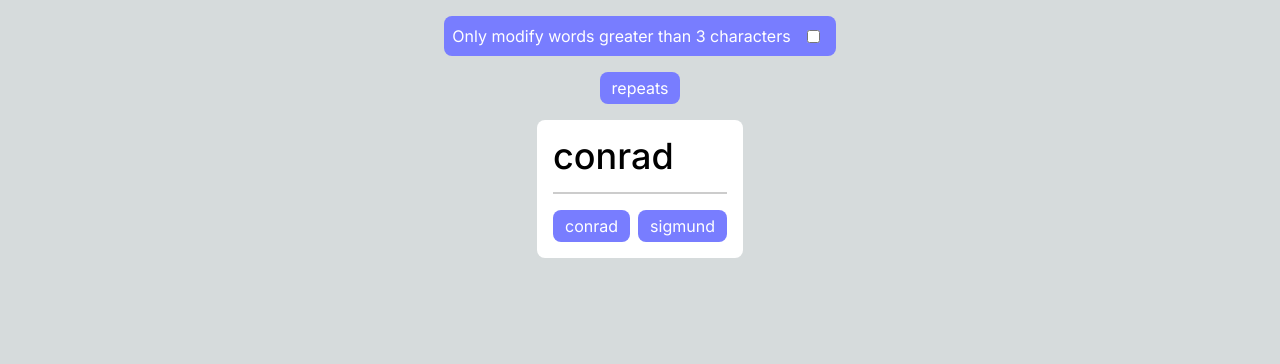
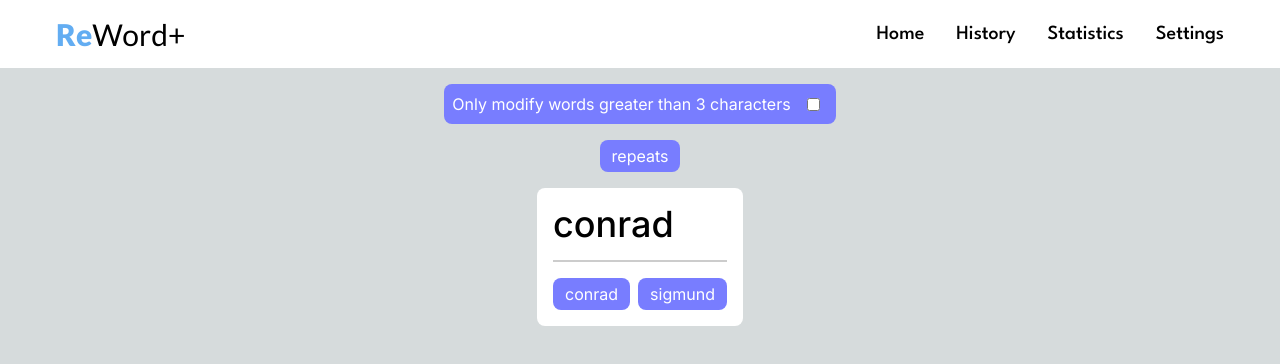
Before and after one commit to Verusins/ReWord-Plus, a Next.js app in the folder frontend/: page / in a window 1280 px wide. Shown: the top 364 px of the page. Built offline with nearby package versions, Linux system fonts and the light colour scheme.

Commit message:
Fix font color and add navbar

```diff
--- a/frontend/app/page.tsx
+++ b/frontend/app/page.tsx
@@ -1,9 +1,10 @@
-'use client'
-import ReWordCheck from '@/components/rewordcheck'
-import Synonym from '@/components/synonym';
-import SynonymSelect from '@/components/synonymselect';
-import Image from 'next/image'
-import React, { useState, useEffect } from 'react';
+"use client";
+import NavBar from "@/components/navbar";
+import ReWordCheck from "@/components/rewordcheck";
+import Synonym from "@/components/synonym";
+import SynonymSelect from "@/components/synonymselect";
+import Image from "next/image";
+import React, { useState, useEffect } from "react";
 
 export default function Home() {
   const [is3Char, setIs3Char] = useState(false);
@@ -15,10 +16,17 @@ export default function Home() {
   };
   let list: string[] = ["conrad", "sigmund"];
   return (
-    <main className="flex flex-col justify-center items-center m-4 gap-4">
-      <ReWordCheck name={"Only modify words greater than 3 characters"} isChecked={is3Char} setIsChecked={handle3CharChange}/>
-      <Synonym word={"repeats"}/>
-      <SynonymSelect word={"conrad"} synonyms={list}/>
+    <main>
+      <NavBar />
+      <div className="flex flex-col justify-center items-center m-4 gap-4">
+        <ReWordCheck
+          name={"Only modify words greater than 3 characters"}
+          isChecked={is3Char}
+          setIsChecked={handle3CharChange}
+        />
+        <Synonym word={"repeats"} />
+        <SynonymSelect word={"conrad"} synonyms={list} />
+      </div>
     </main>
-  )
+  );
 }
--- /dev/null
+++ b/frontend/components/navbar.tsx
@@ -0,0 +1,36 @@
+import { League_Spartan } from "next/font/google";
+import { Lato } from "next/font/google";
+
+const leagueSpartan = League_Spartan({
+  weight: "500",
+  subsets: ["latin"],
+});
+
+const latoBold = Lato({
+  weight: "900",
+  subsets: ["latin"],
+});
+
+const lato = Lato({
+  weight: "400",
+  subsets: ["latin"],
+});
+
+export default function NavBar() {
+  return (
+    <main className="flex justify-between items-center flex-wrap bg-white px-14 py-4 text-black">
+      <div className="flex text-3xl">
+        <div className={`text-[#63ADF2] ${latoBold.className}`}>Re</div>
+        <div className={lato.className}>Word+</div>
+      </div>
+      <div
+        className={`flex jusitfy-between gap-8 items-center text-xl ${leagueSpartan.className}`}
+      >
+        <button>Home</button>
+        <button>History</button>
+        <button>Statistics</button>
+        <button>Settings</button>
+      </div>
+    </main>
+  );
+}
--- a/frontend/components/synonymselect.tsx
+++ b/frontend/components/synonymselect.tsx
@@ -8,12 +8,12 @@ interface SynonymSelectProps {
 export default function SynonymSelect({ word, synonyms }: SynonymSelectProps) {
   return (
     <main className="flex flex-col justify-center bg-inherit bg-white items-start rounded-lg gap-4 p-4">
-      <div className="text-4xl font-medium">{word}</div>
+      <div className="text-4xl font-medium text-black">{word}</div>
       <div className="h-[2px] w-[100%] bg-[#CCCCCC]"></div>
       <div className="flex gap-2 flex-wrap">
-      {synonyms.map((synonym, index) => (
-        <Synonym word={synonym} key={index}/>
-      ))}
+        {synonyms.map((synonym, index) => (
+          <Synonym word={synonym} key={index} />
+        ))}
       </div>
     </main>
   );
```
Also changed, not shown: frontend/app/layout.tsx (+9 -9 lines).
